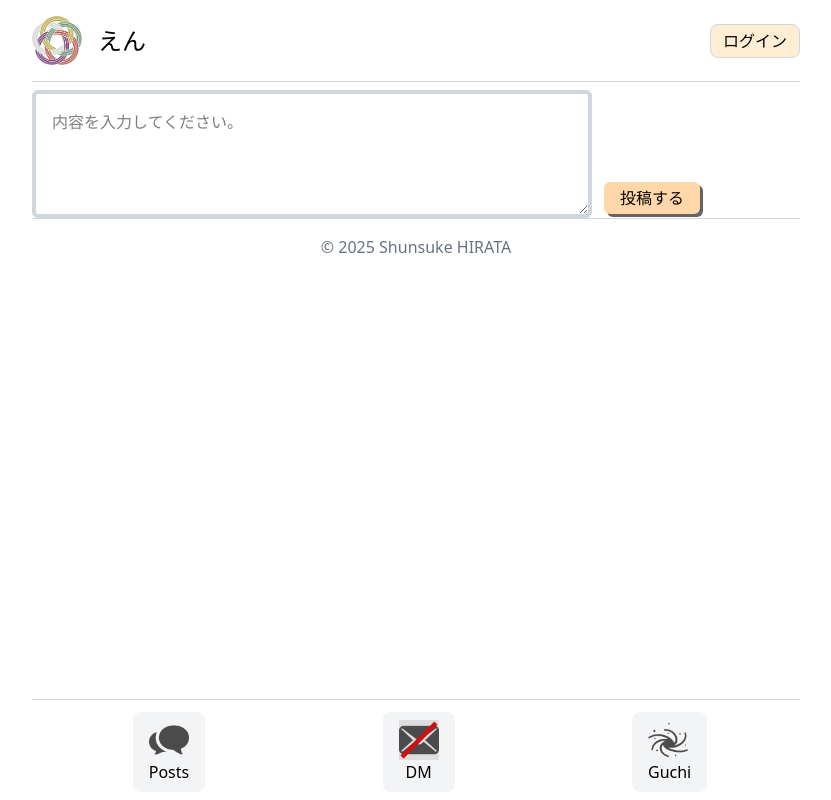
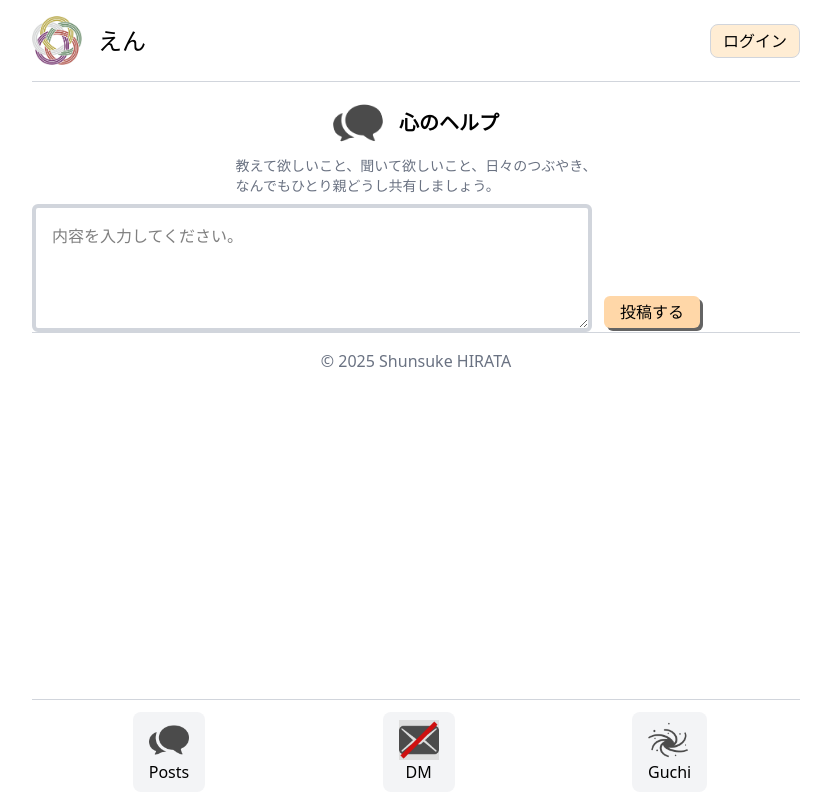
Before and after one commit to Shunsuke0205/message-board-site-on-vercel, a Next.js app: page /posts in a window 1280 px wide. Shown: the whole page, without its empty margins (224-1055 px from the left). Built offline with nearby package versions, Linux system fonts and the light colour scheme; no server answers; the database is empty.

Commit message:
impl: explanation

```diff
--- a/src/app/posts/page.tsx
+++ b/src/app/posts/page.tsx
@@ -1,10 +1,34 @@
 import React, { Suspense } from "react";
 import PostCardList from "./PostCardList";
 import PostForm from "./PostForm";
+import Image from "next/image";
 
 const page = () => {
+  const Explanation = () => {
+    return (
+      <div className="mt-4 flex flex-col items-center ">
+        <div className="flex items-center">
+          <Image
+            src="/posts_icon.png"
+            alt="Icon"
+            width={50}
+            height={50}
+            className="rounded-full"
+          />
+          <h1 className="ml-4 text-xl font-bold">
+            心のヘルプ
+          </h1>
+        </div>
+        <p className="mt-2 text-sm text-gray-500">
+          教えて欲しいこと、聞いて欲しいこと、日々のつぶやき、<br />
+          なんでもひとり親どうし共有しましょう。
+        </p>
+      </div>
+    )
+  }
   return (
     <div>
+      <Explanation />
       <Suspense fallback={<p>Loading form...</p>}>
         <PostForm />
       </Suspense>
```
